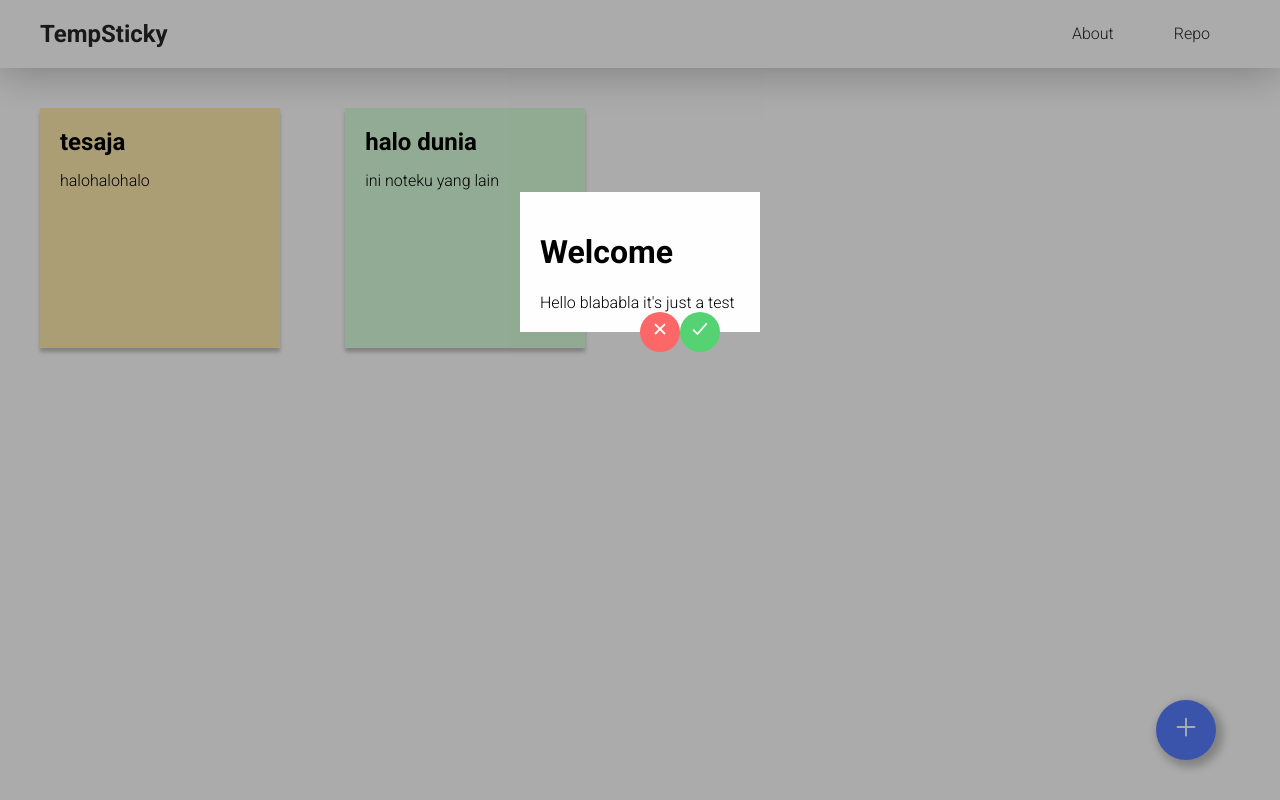
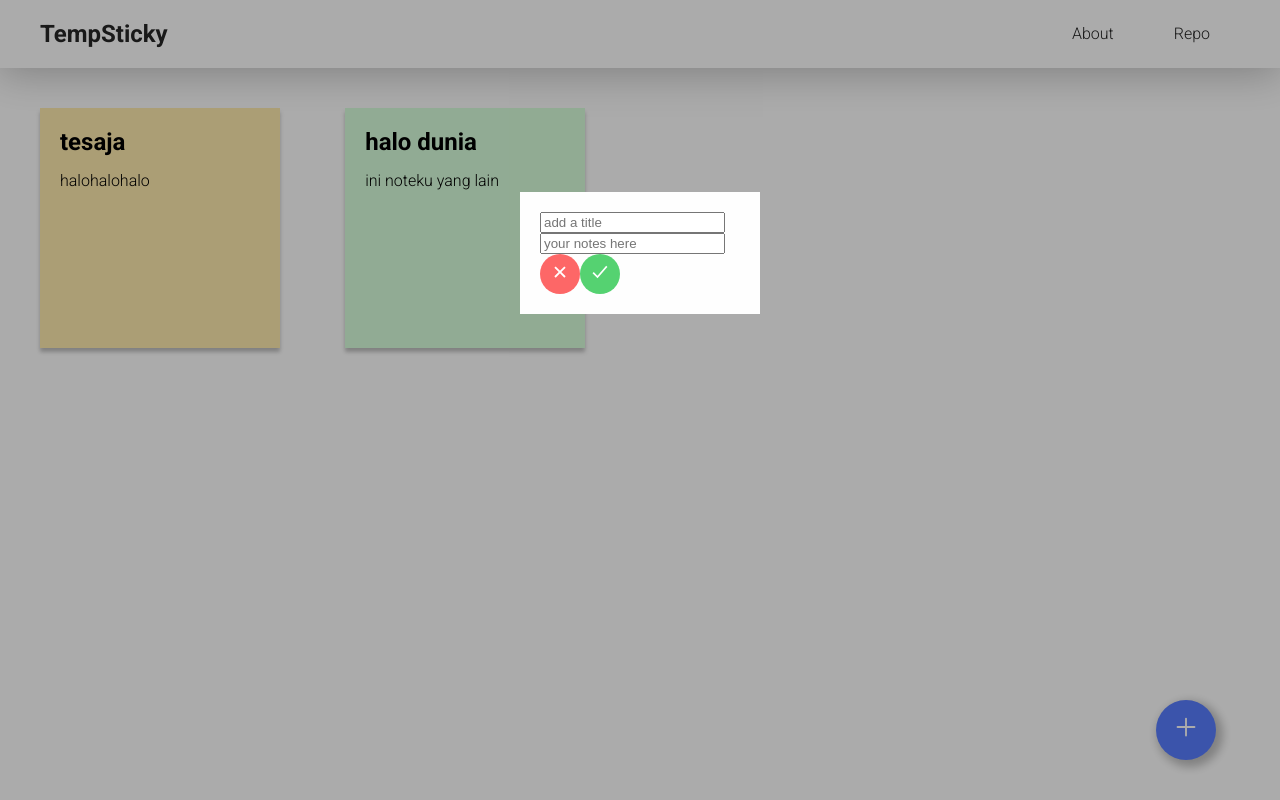
Before and after one commit to NafisHandoko/TempSticky, a React (Vite) app: page / in a window 1280 px wide. Both pictures are taken after a click on the button 1186 px from the left and 730 px from the top of the page. Built offline with nearby package versions, Linux system fonts and the light colour scheme.

Commit message:
change add-modal-box element from div to form and add title-input and note-input to AddModal component

```diff
--- a/src/AddModal/index.css
+++ b/src/AddModal/index.css
@@ -31,7 +31,12 @@
   animation-name: modal-animate;
   animation-duration: 0.7s;
   position: relative;
+  display: flex;
+  flex-direction: column;
+  justify-content: center
 }
+
+
 
 @keyframes modal-animate {
   from{scale: 0.2}
@@ -41,8 +46,6 @@
 .add-modal-btn-group{
   display: flex;
   flex-direction: row;
-  position: absolute;
-  left: 50%;
 }
 
 .add-modal-submit-button{
--- a/src/AddModal/index.jsx
+++ b/src/AddModal/index.jsx
@@ -23,16 +23,16 @@ class AddModal extends Component{
       <>
         <button className="add-button" onClick={this.enableModal}><ion-icon name="add"></ion-icon></button>
         <div className="add-modal" style={this.state.style}>
-          <div className="add-modal-box">
+          <form className="add-modal-box">
             <div className="add-modal-content">
-              <h1>Welcome</h1>
-              <p>Hello blababla it's just a test</p>
+              <input className="add-modal-title-input" type="text" placeholder="add a title"/>
+              <input className="add-modal-note-input" type="text" placeholder="your notes here"/>
             </div>
             <div className="add-modal-btn-group">
-              <button className="add-modal-cancel-button" onClick={this.disableModal}><ion-icon name="close-sharp"></ion-icon></button>
-              <button className="add-modal-submit-button" onClick={this.disableModal}><ion-icon name="checkmark-sharp"></ion-icon></button>
+              <button type="button" className="add-modal-cancel-button" onClick={this.disableModal}><ion-icon name="close-sharp"></ion-icon></button>
+              <button type="submit" className="add-modal-submit-button"><ion-icon name="checkmark-sharp"></ion-icon></button>
             </div>
-          </div>
+          </form>
         </div>
       </>
     )
```
